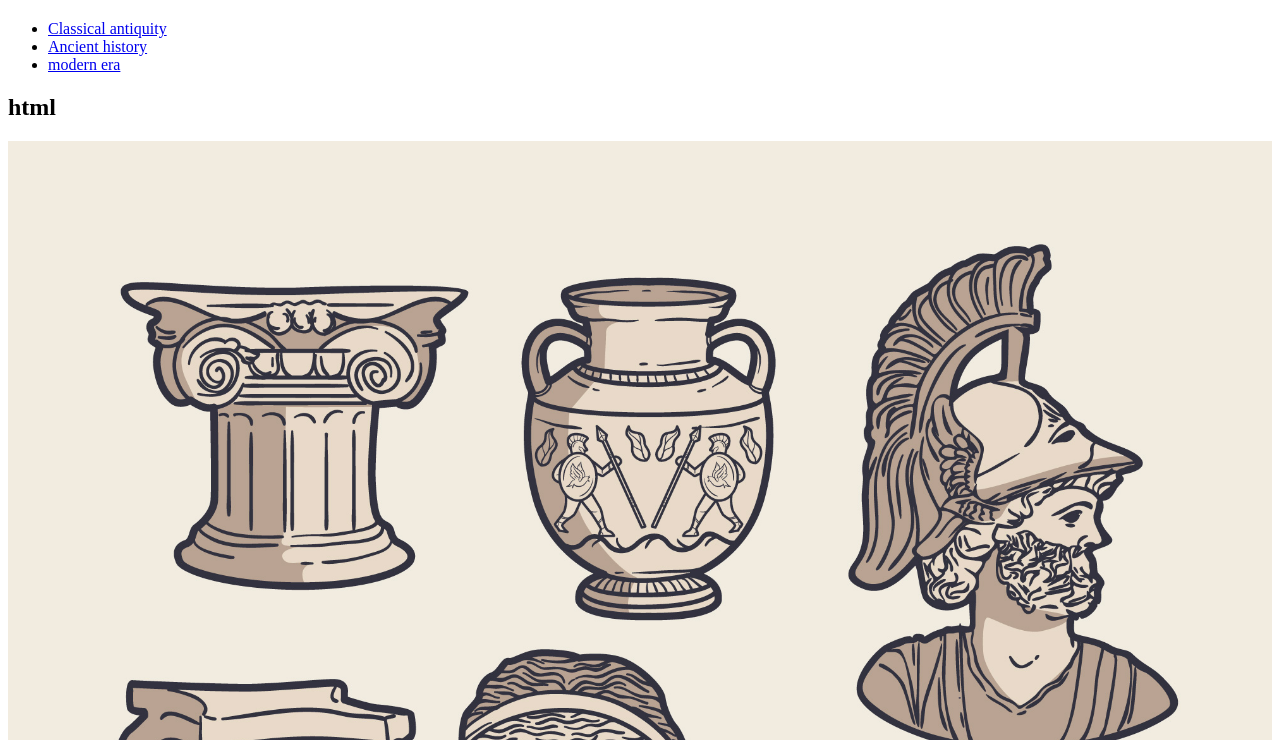
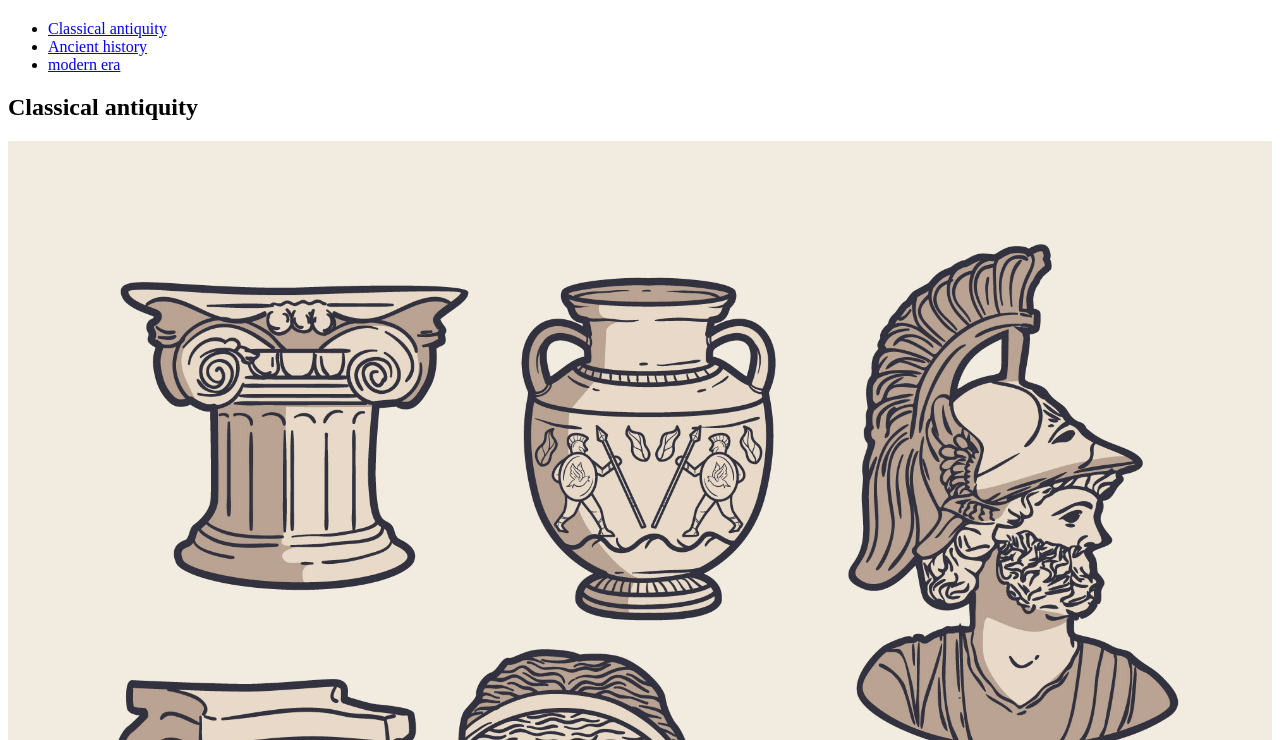
Before and after one commit to adfjkl/website2, a plain HTML site: page w03/1.html in a window 1280 px wide. Shown: the part 60-800 px from the top of the page. Drawn offline with Linux system fonts and the light colour scheme.

Commit message:
Update 1.html

```diff
--- a/w03/1.html
+++ b/w03/1.html
@@ -12,7 +12,7 @@
 <li><a href="3.html">modern era</a></li>
 </ul>
 
-<h2>html</h2>
+<h2>Classical antiquity</h2>
 <img src="Classical antiquity.jpg" width="100%" alt="html image">
 <P>Classical antiquity, also known as the classical era, classical period, classical age, or simply antiquity, is the period of cultural history between the 8th century BC and the 5th century AD comprising the interwoven civilizations of ancient Greece and ancient Rome known together as the Greco-Roman world, centered on the Mediterranean Basin.</P>
 <p style="margin-top: 40px">It is the period during which ancient Greece and ancient Rome flourished and had major influence throughout much of Europe, North Africa, and West Asia.</p>
```
